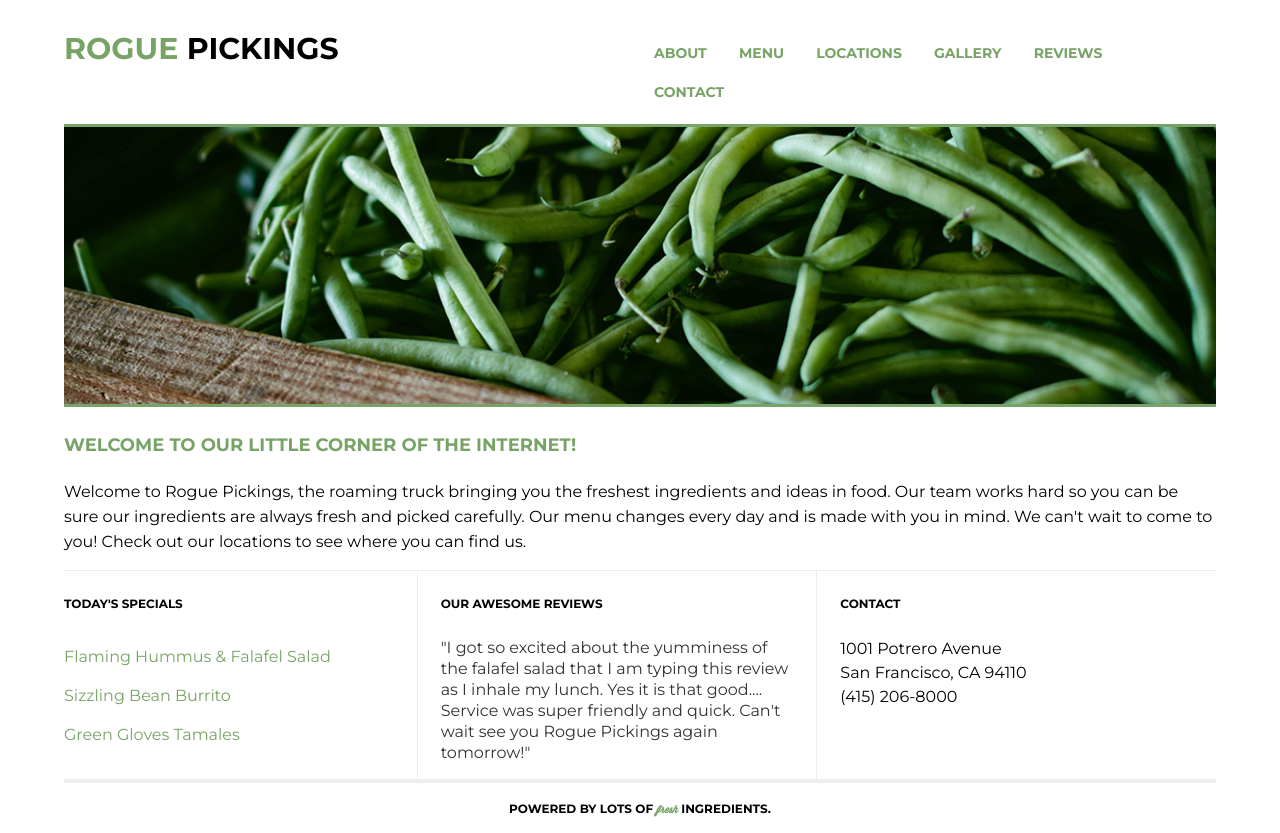
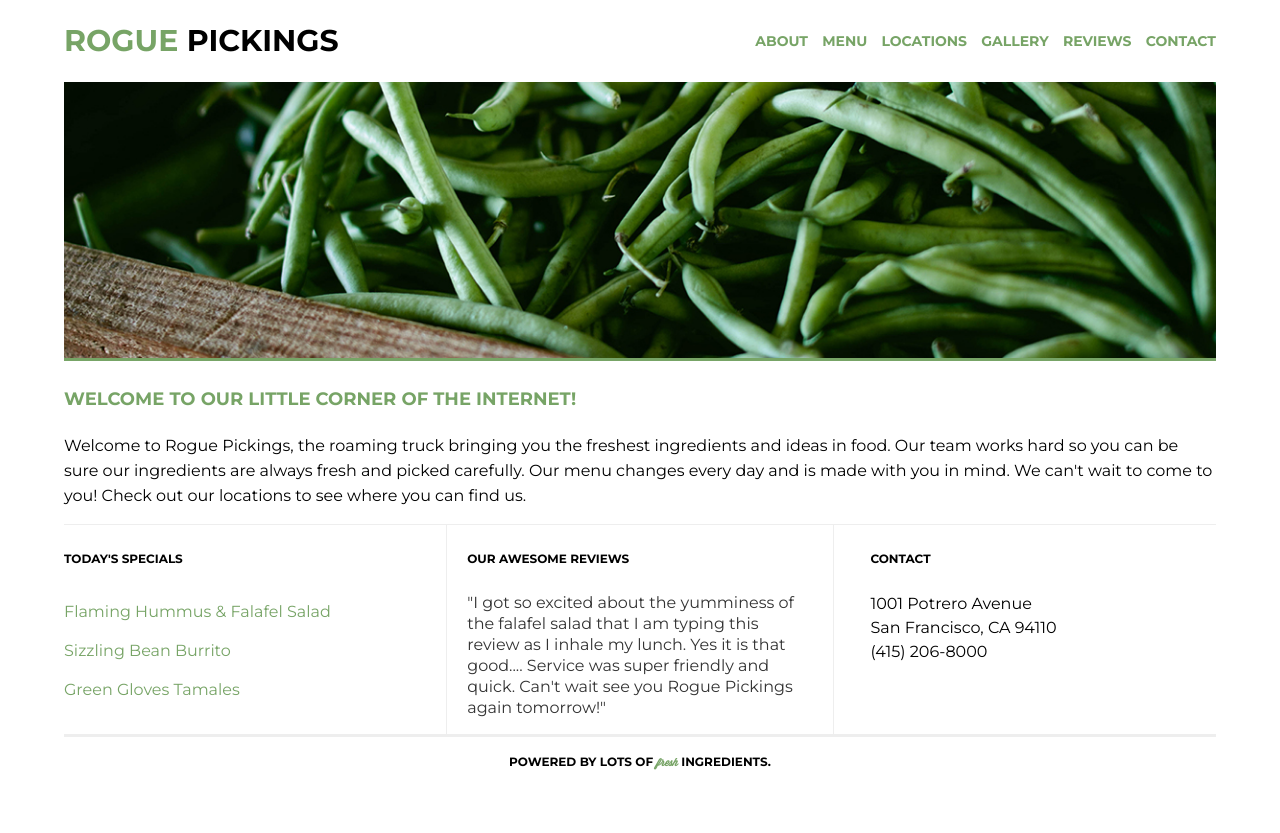
Before and after one commit to theookada/206-coding-responsive, a plain HTML site: page rogue-picking-responsive/index.html in a window 1280 px wide. After the commit the page ends 800 px from the top, so only its background shows below. Drawn offline with Linux system fonts and the light colour scheme.

Commit message:
corrected css

```diff
--- a/rogue-picking-responsive/css/main.css
+++ b/rogue-picking-responsive/css/main.css
@@ -21,7 +21,7 @@ body {
 	display: flex;
   justify-content: center;
   align-items: center;
-	flex-flow: column nowrap;
+	flex-flow: row wrap;
 }
 
 h1,
@@ -181,103 +181,50 @@ footer span {
 }
 
 /*---------- TABLET ----------*/
-@media (max-width: 1199px) and (min-width: 768px) {
+@media all and (min-width: 768px) {
 	.bottom-section {
-		display: flex;
-	  justify-content: center;
+	  justify-content: space-between;
 	  align-items: flex-start;
 		flex-flow: row nowrap;
 		border-top: 1px solid #eee;
-		border-bottom: 1px solid #eee;
 	}
 
 	.section-one,
 	.section-two,
 	.section-three {
 		border-top: none;
-		padding: 0 2%;
+		flex-basis: 30%;
 	}
 
 	.section-two {
 		border-left: 1px solid #eee;
 		border-right: 1px solid #eee;
+		padding: 0 20px;
 	}
 
 }
 
 /*---------- Desktops ----------*/
-@media (min-width: 1200px) {
-	body {
-		display: none;
-		display: flex;
-		justify-content: flex-start;
-		align-items: flex-start;
-	}
+@media all and (min-width: 1200px) {
 
 	header {
-		text-align: left;
-		display: flex;
-	  justify-content: flex-start;
-	  align-items: flex-start;
-		width: 100%;
+		justify-content: space-between;
 		flex-flow: row;
 	}
 
 	header h1 {
-		padding: 0 0;
-		padding: 1em 0;
+		width: 30%;
+		padding: 0;
 		border-bottom: none;
+		text-align: left;
+	}
+
+	header nav {
+		width: 40%;
 	}
 
 	header nav ul {
-		float:right;
+		display: flex;
+		justify-content: space-between;
 	}
-
-	header nav ul li {
-		display: inline-flex;
-		padding: 1.5em 1em 0 1em;
-	}
-
-	.main-image img {
-		border-top: 3px solid #77a466;
-	}
-
-	.container{
-		max-width: 1200px;
-		width: 90%;
-		margin: 0 auto;
-	}
-
-	.bottom-section {
-		display: flex;
-	  justify-content: center;
-	  align-items: flex-start;
-		flex-flow: row nowrap;
-		border-top: 1px solid #eee;
-		border-bottom: 1px solid #eee;
-	}
-
-	.section-one,
-	.section-two,
-	.section-three {
-		border-top: none;
-	}
-
-	.section-two {
-		border-left: 1px solid #eee;
-		border-right: 1px solid #eee;
-		padding: 0 2%;
-	}
-
-	.section-three {
-		padding: 0 2%;
-	}
-
-	/*footer {
-		height: 50px;
-		border-top: 3px solid #eee;
-		margin: 0 auto;
-		clear: both;
-		text-align: center;
-	}*/
 }
```
